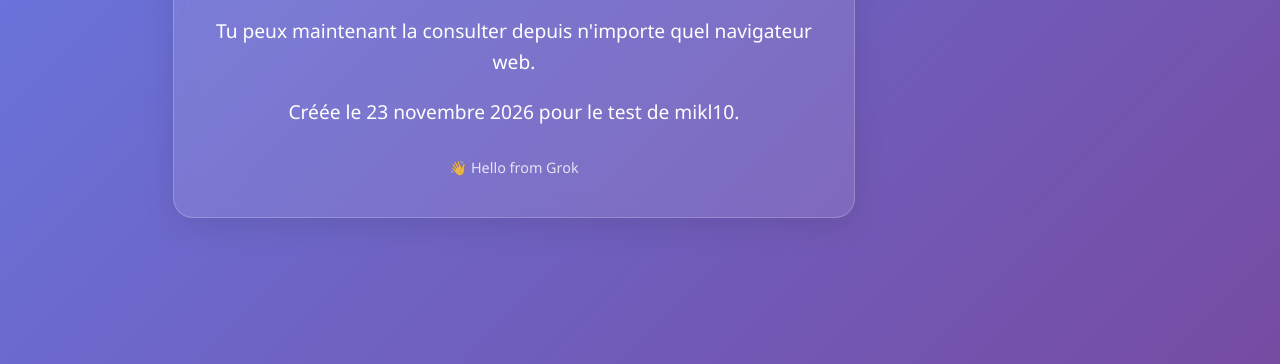
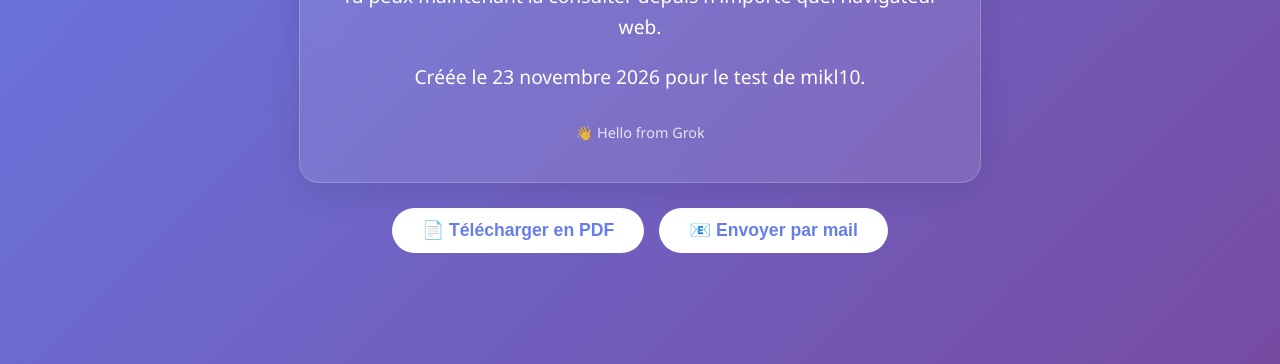
Before and after one commit to mikl10/test-web-page, a plain HTML site: page index.html in a window 1280 px wide. Shown: the part 476-840 px from the top of the page. Drawn offline with Linux system fonts and the light colour scheme.

Commit message:
Ajout bouton Envoyer par mail

```diff
--- a/index.html
+++ b/index.html
@@ -10,6 +10,7 @@
             background: linear-gradient(135deg, #667eea 0%, #764ba2 100%);
             color: white;
             display: flex;
+            flex-direction: column;
             justify-content: center;
             align-items: center;
             min-height: 100vh;
@@ -44,8 +45,14 @@
             font-size: 0.9em;
             opacity: 0.8;
         }
+        .buttons {
+            margin-top: 25px;
+            display: flex;
+            gap: 15px;
+            flex-wrap: wrap;
+            justify-content: center;
+        }
         button {
-            margin-top: 25px;
             padding: 12px 30px;
             font-size: 1.1em;
             background: white;
@@ -72,7 +79,10 @@
         <p>Créée le 23 novembre 2026 pour le test de mikl10.</p>
         <div class="date">👋 Hello from Grok</div>
     </div>
-    <button onclick="downloadPDF()">📄 Télécharger en PDF</button>
+    <div class="buttons">
+        <button onclick="downloadPDF()">📄 Télécharger en PDF</button>
+        <button onclick="sendByEmail()">📧 Envoyer par mail</button>
+    </div>
 
     <script>
         function downloadPDF() {
@@ -86,6 +96,12 @@
             };
             html2pdf().set(opt).from(element).save();
         }
+
+        function sendByEmail() {
+            const subject = encodeURIComponent('Page TEST GitHub Pages');
+            const body = encodeURIComponent('Bonjour,\n\nVoici le lien vers ma page TEST :\nhttps://mikl10.github.io/test-web-page/\n\n(Tu peux aussi joindre le PDF si tu l\'as téléchargé)\n\nCordialement');
+            window.location.href = `mailto:?subject=${subject}&body=${body}`;
+        }
     </script>
 </body>
 </html>
```
